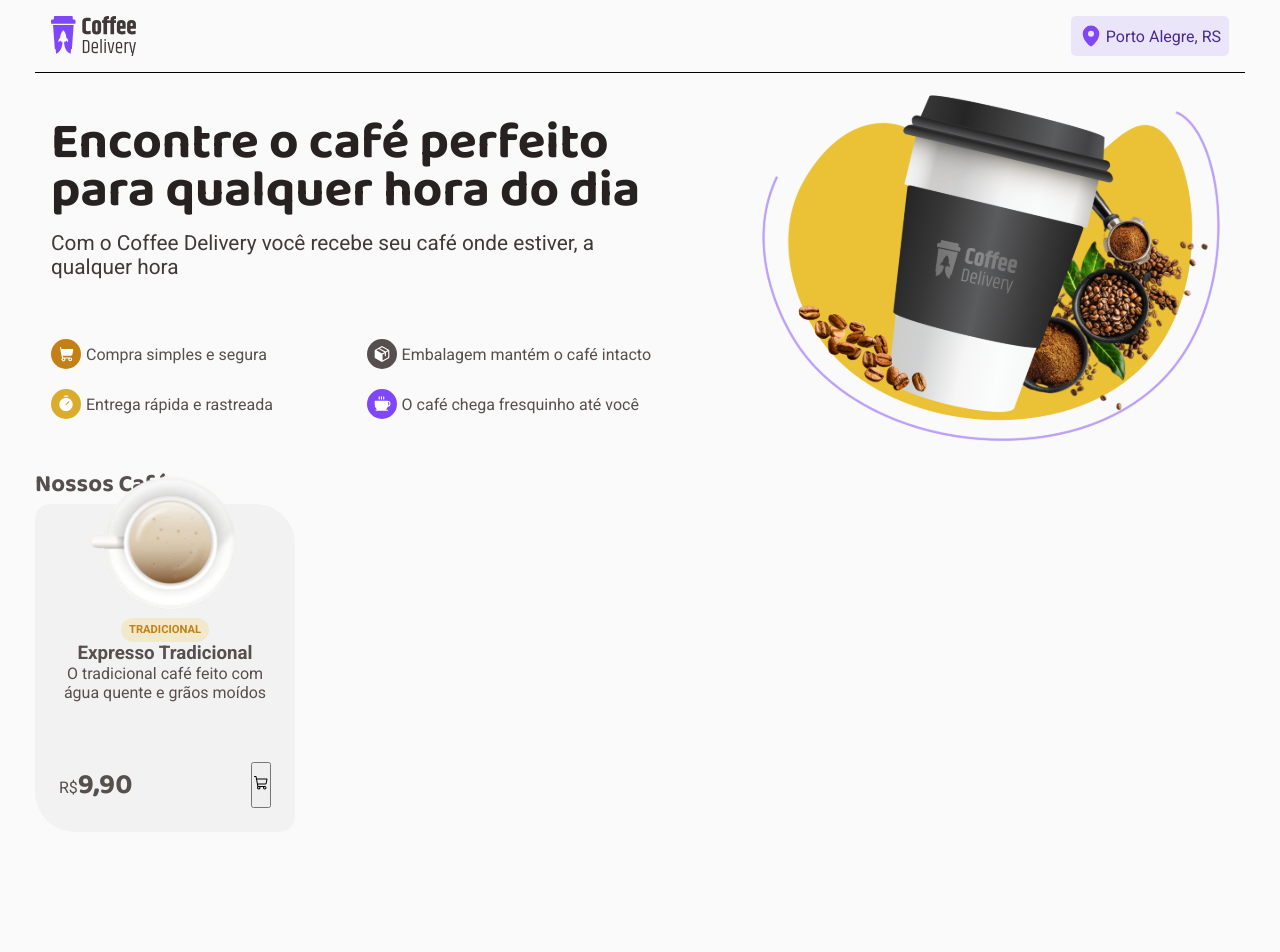
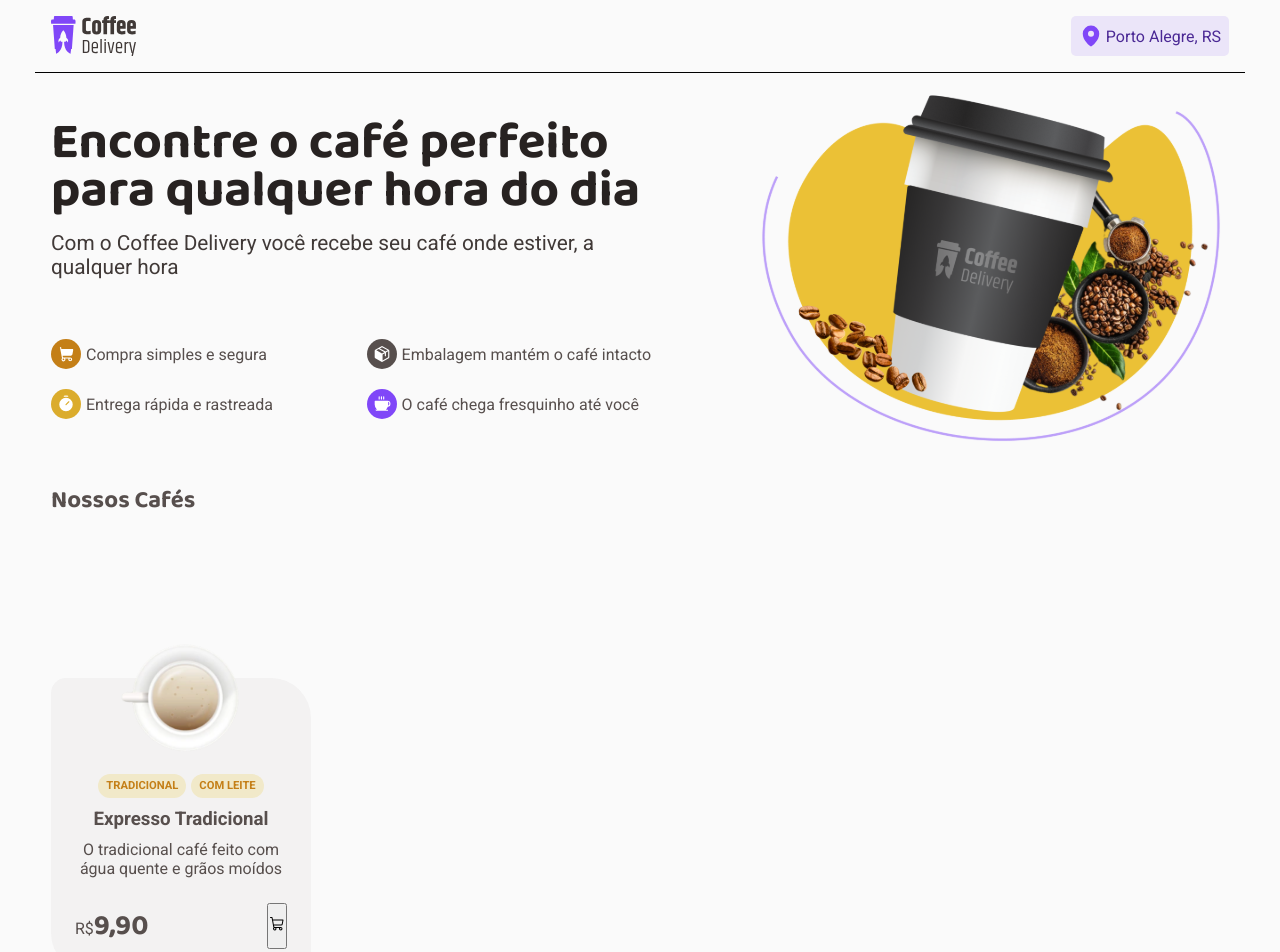
Before and after one commit to lucasviniz/coffee-delivery, a React (Vite) app: page / in a window 1280 px wide. Shown: the top 952 px of the page. Before the commit the page ends 832 px from the top, so only its background shows below. Built offline with nearby package versions, Linux system fonts and the light colour scheme.

Commit message:
card coffee styling

```diff
--- a/src/components/ItemCard/index.tsx
+++ b/src/components/ItemCard/index.tsx
@@ -1,13 +1,20 @@
-import { CardContainer, CardContent, CardFooter, PriceContainer } from "./styles";
+import { Card, CardContainer, CardContent, CardFooter, ImageContainer, PriceContainer, Tags } from "./styles";
 import CoffeeImg from "../../assets/images/coffee/Coffee-1.svg"
 import { ShoppingCart } from "@phosphor-icons/react";
 
 export function ItemCard(){
     return (
+
         <CardContainer>
+            <ImageContainer>
+                <img src={CoffeeImg} alt="" />
+            </ImageContainer>
+            <Card>
                 <CardContent>
-                <img src={CoffeeImg} alt="" />
+                    <Tags>
                         <span>TRADICIONAL</span>
+                        <span>COM LEITE</span>
+                    </Tags>
                     <h3>Expresso Tradicional</h3>
                     <p>O tradicional café feito com água quente e grãos moídos</p>
                 </CardContent>
@@ -19,6 +26,7 @@ export function ItemCard(){
                     </PriceContainer>
                     <button><ShoppingCart/></button>
                 </CardFooter>
+            </Card>
         </CardContainer>
     )
 }
--- a/src/components/ItemCard/styles.ts
+++ b/src/components/ItemCard/styles.ts
@@ -1,6 +1,14 @@
 import styled from "styled-components";
 
 export const CardContainer = styled.div`
+    display: flex;
+    justify-content: center;
+    flex-direction: column;
+    align-items: center;
+    max-width: 260px;
+`
+
+export const Card = styled.div`
     display: flex;
     max-width: 260px;
     border-radius: 15px;
@@ -8,13 +16,21 @@ export const CardContainer = styled.div`
     border-bottom-left-radius: 40px;
     background-color: ${props => props.theme["base-card"]};
     flex-direction: column;
-    padding: 1.5rem;
+    padding: 6rem 1.5rem 1.5rem 1.5rem;
     align-items: center;
+`
 
+export const ImageContainer = styled.div`
+    display: flex;
+    justify-content: center;
+    position: relative;
+    top: 80px;
+    width: 150px;
+`
 
-    img{
-        width: 150px;
-    }
+export const Tags = styled.div`
+    display: flex;
+    gap: 5px;
 `
 
 export const CardContent= styled.div`
@@ -22,9 +38,8 @@ export const CardContent= styled.div`
     flex-direction: column;
     align-items: center;
     text-align: center;
-    position: relative;
-    bottom: 60px;
-
+    gap: 10px;
+    padding-bottom: 25px;
     span{
         color: ${props => props.theme["yellow-dark"]};
         font-size: 0.70rem;
--- a/src/pages/Home/index.tsx
+++ b/src/pages/Home/index.tsx
@@ -1,15 +1,21 @@
 import { Banner } from "../../components/Banner"
 import { Header } from "../../components/Header"
 import { ItemCard } from "../../components/ItemCard"
-import { HomeContainer } from "./styles"
+import { ContentContainer, HomeContainer } from "./styles"
 
 export function Home(){
     return (
         <HomeContainer>
             <Header/>
             <Banner/>
-            <h2>Nossos Cafés</h2>
-            <ItemCard/>
+
+            <ContentContainer>
+                <h2>Nossos Cafés</h2>
+
+                <br/>
+                <br/>
+                <ItemCard/>
+            </ContentContainer>
         </HomeContainer>
     )
 }
--- a/src/pages/Home/styles.ts
+++ b/src/pages/Home/styles.ts
@@ -8,3 +8,7 @@ export const HomeContainer = styled.div`
         font-weight: bold;
     }
 `
+
+export const ContentContainer = styled.div`
+    padding: 1rem;
+`
```
Lines whose indentation alone changed are shown as unchanged.
